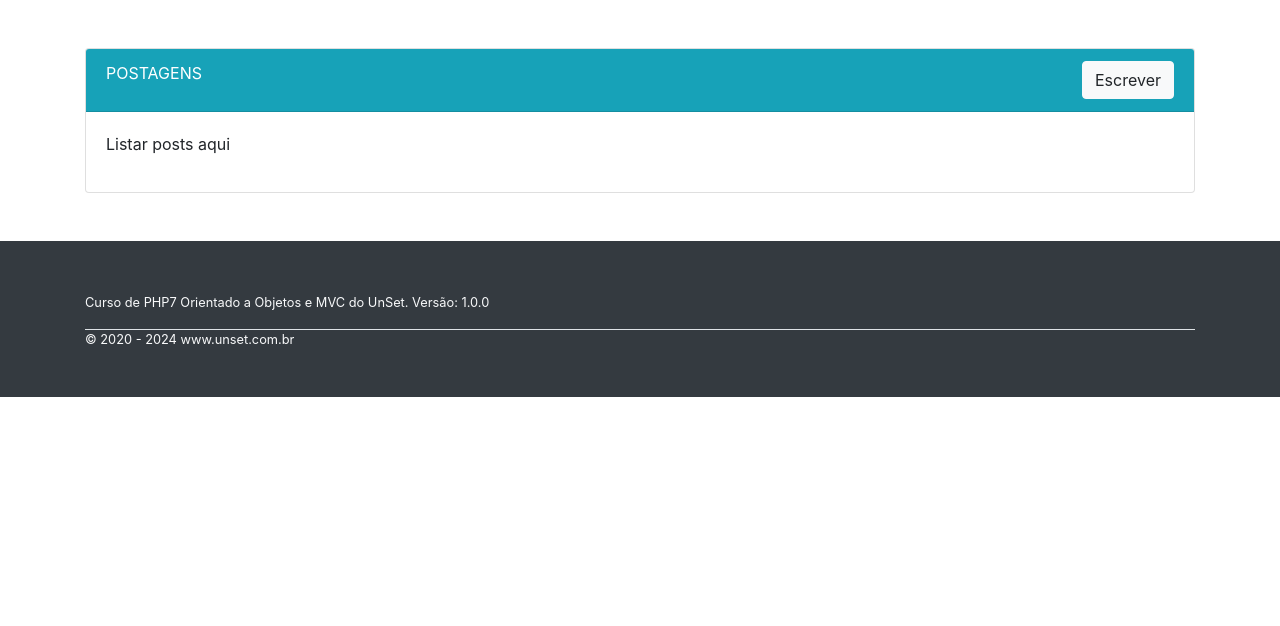
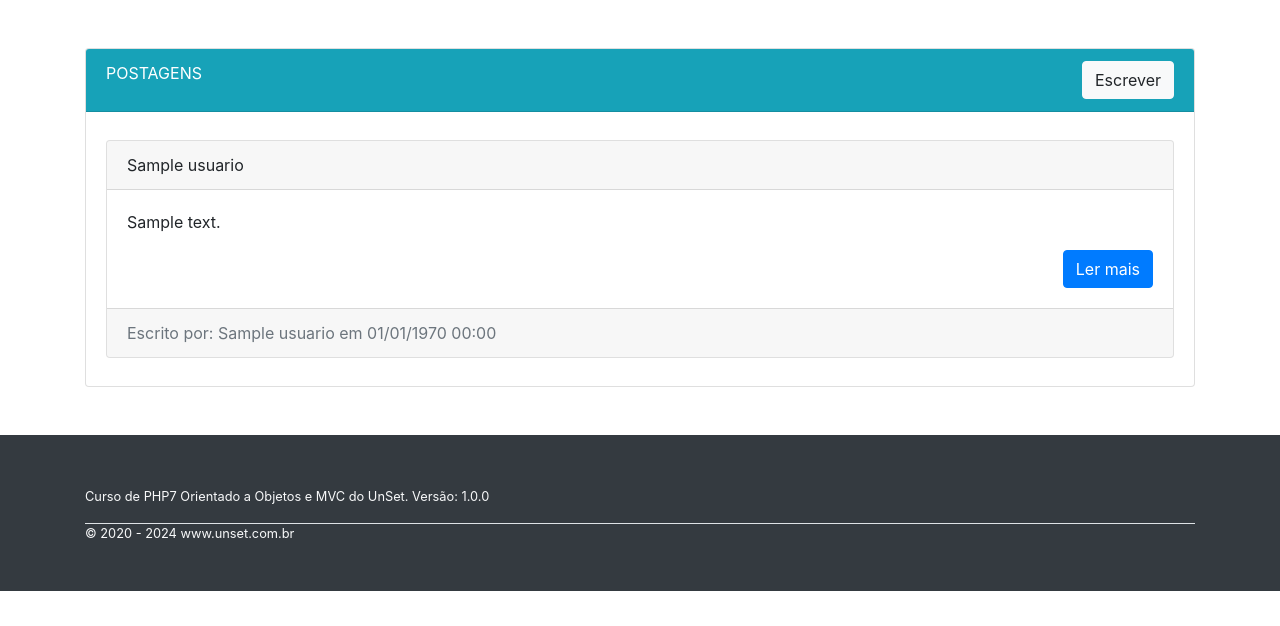
Before and after one commit to dayasouza/framework, a PHP site: page /framework/posts in a window 1280 px wide. Shown: the part 103-729 px from the top of the page. Run offline with PHP 8.4, Linux system fonts and the light colour scheme; the visitor is signed in with stand-in values (Sample User, id 1); tables that the repository leaves empty or names only in its code hold one stand-in row (values such as "Sample post").

Commit message:
Criado a visualização dos posts inserindo nome de quem postou e a data

```diff
--- a/app/Controllers/Posts.php
+++ b/app/Controllers/Posts.php
@@ -13,7 +13,10 @@ class Posts extends Controller
     }
     public function index()
     {
-        $this->view('posts/index');
+        $dados = [
+            'posts' => $this-> postModel -> exibirPosts()
+        ];
+        $this->view('posts/index', $dados);
     }
 
     public function cadastrar()
--- a/app/Models/Post.php
+++ b/app/Models/Post.php
@@ -11,7 +11,14 @@ class Post
 
     public function exibirPosts()
     {
-        $this-> db -> query("SELECT * FROM posts");
+        $this-> db -> query("SELECT *,
+        posts.id AS postId,
+        posts.criado_em AS dataPost,
+        usuarios.id AS usuariosId,
+        usuarios.criado_em AS dataCadastroUsuario
+        FROM posts
+        INNER JOIN usuarios ON
+        posts.usuario_id = usuarios.id");
         return $this-> db -> resultados();
     }
 
--- a/app/Views/posts/index.php
+++ b/app/Views/posts/index.php
@@ -8,9 +8,21 @@
             </div>
         </div>
         <div class="card-body">
-            <p>
-                Listar posts aqui
-            </p>
+            <?php foreach ($dados['posts'] as $post) { ?>
+                <div class="card my-2">
+                    <div class="card-header">
+                        <?= $post->titulo ?>
+                    </div>
+                    <div class="card-body">
+                        <p class="card-text"><?= $post->texto ?></p>
+                        <a href="#" class="btn btn-primary float-right">Ler mais</a>
+                    </div>
+                    <div class="card-footer text-muted">
+                        Escrito por: <?= $post->nome ?> em <?= date('d/m/Y H:i', strtotime($post-> dataPost)) ?>
+                    </div>
+                </div>
+            <?php } ?>
+
         </div>
     </div>
 </div>
```
